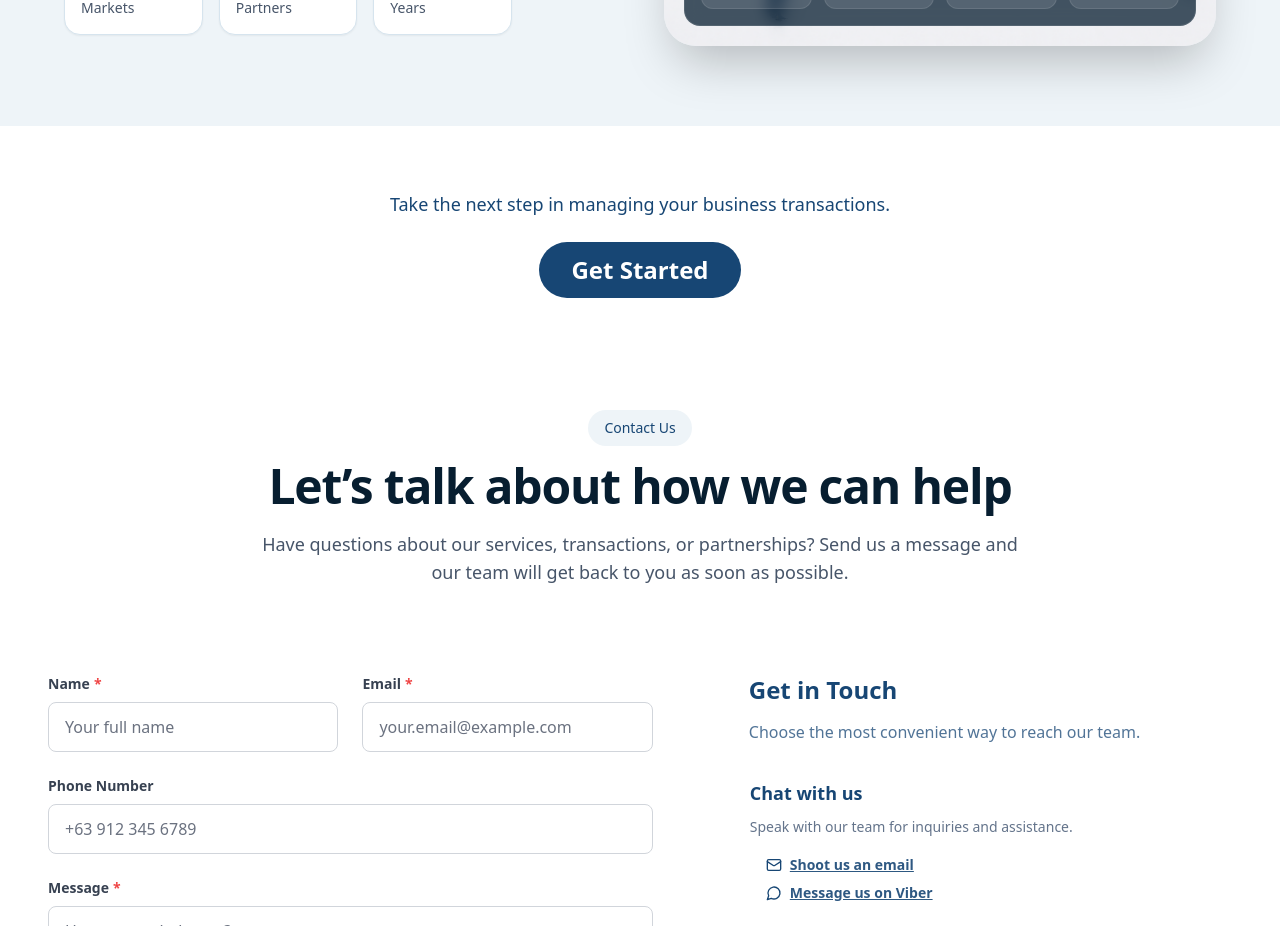
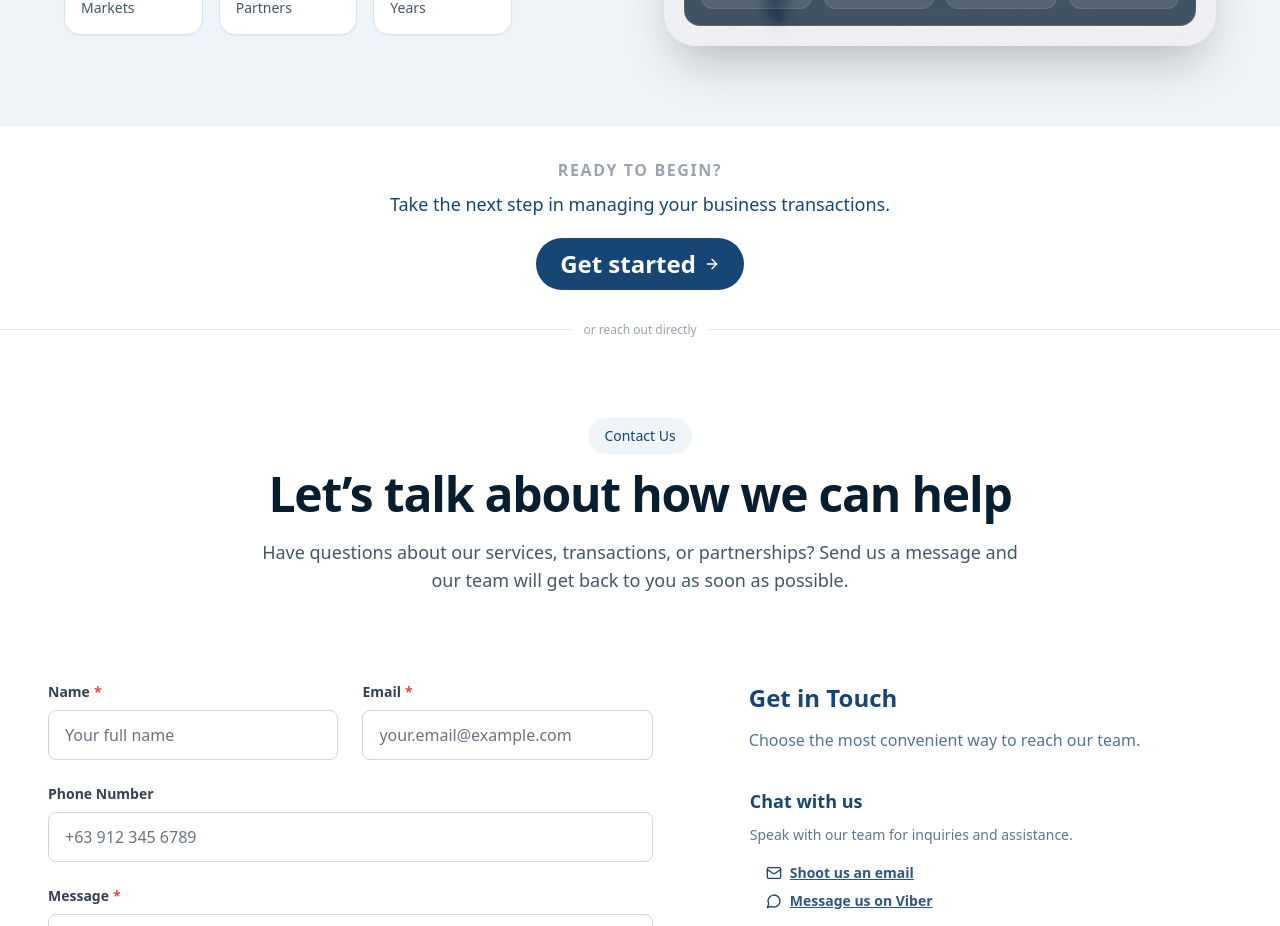
Before and after one commit to jpscgroupholdings/jpsc_group_website, a React (Vite) app: page / in a window 1280 px wide. Shown: the part 3860-4786 px from the top of the page. Built offline with nearby package versions, Linux system fonts and the light colour scheme.

Commit message:
feat: improve the design for more noticeable CTA

```diff
--- a/src/sections/homepage/CTAButton.tsx
+++ b/src/sections/homepage/CTAButton.tsx
@@ -1,16 +1,28 @@
+import { ArrowRightIcon } from "lucide-react";
+
 const CTAButton = () => {
   return (
-    <div className="my-16 text-center">
-      <p className="mb-6 text-lg font-medium text-brand-primary-500">
+    <div className="py-8 flex flex-col items-center">
+      <p className="mb-2 font-semibold uppercase tracking-widest text-gray-400">
+        Ready to begin?
+      </p>
+      <p className="mb-5 text-lg font-medium text-center text-brand-primary-500">
         Take the next step in managing your business transactions.
       </p>
-
       <a
         href="/"
-        className="text-2xl inline-flex items-center justify-center rounded-full bg-brand-primary-500 px-8 py-3 font-semibold text-white transition hover:bg-brand-primary-600"
+        className="inline-flex items-center gap-2 rounded-full bg-brand-primary-500 px-6 py-2.5 text-2xl font-semibold text-white transition hover:bg-brand-primary-600 hover:-translate-y-px"
       >
-        Get Started
+        Get started
+        <ArrowRightIcon className="w-4 h-4" />
       </a>
+      <div className="mt-8 w-full flex items-center gap-3">
+        <div className="flex-1 h-px bg-gray-200" />
+        <span className="text-xs text-gray-400 whitespace-nowrap">
+          or reach out directly
+        </span>
+        <div className="flex-1 h-px bg-gray-200" />
+      </div>
     </div>
   );
 };
```
